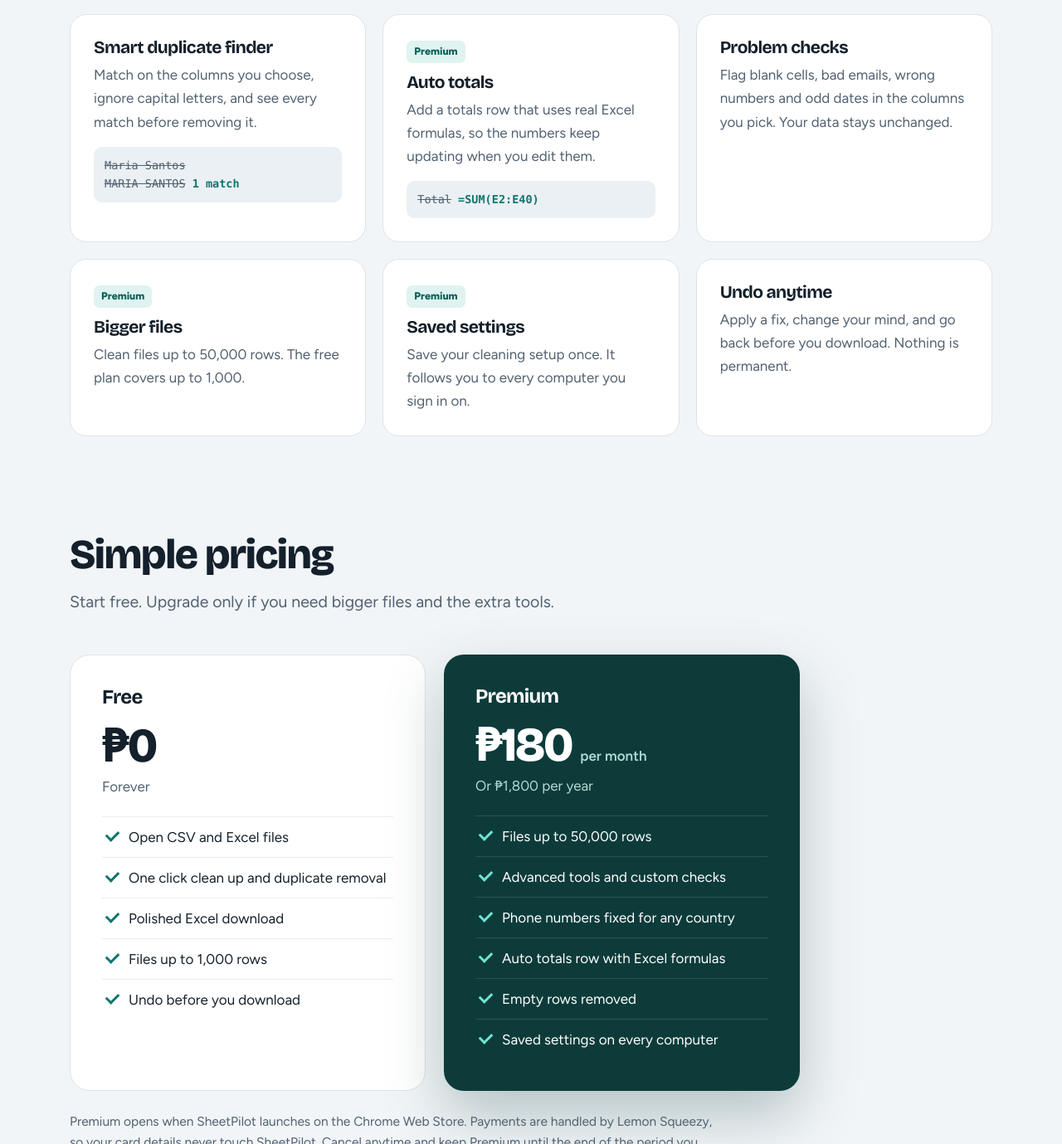
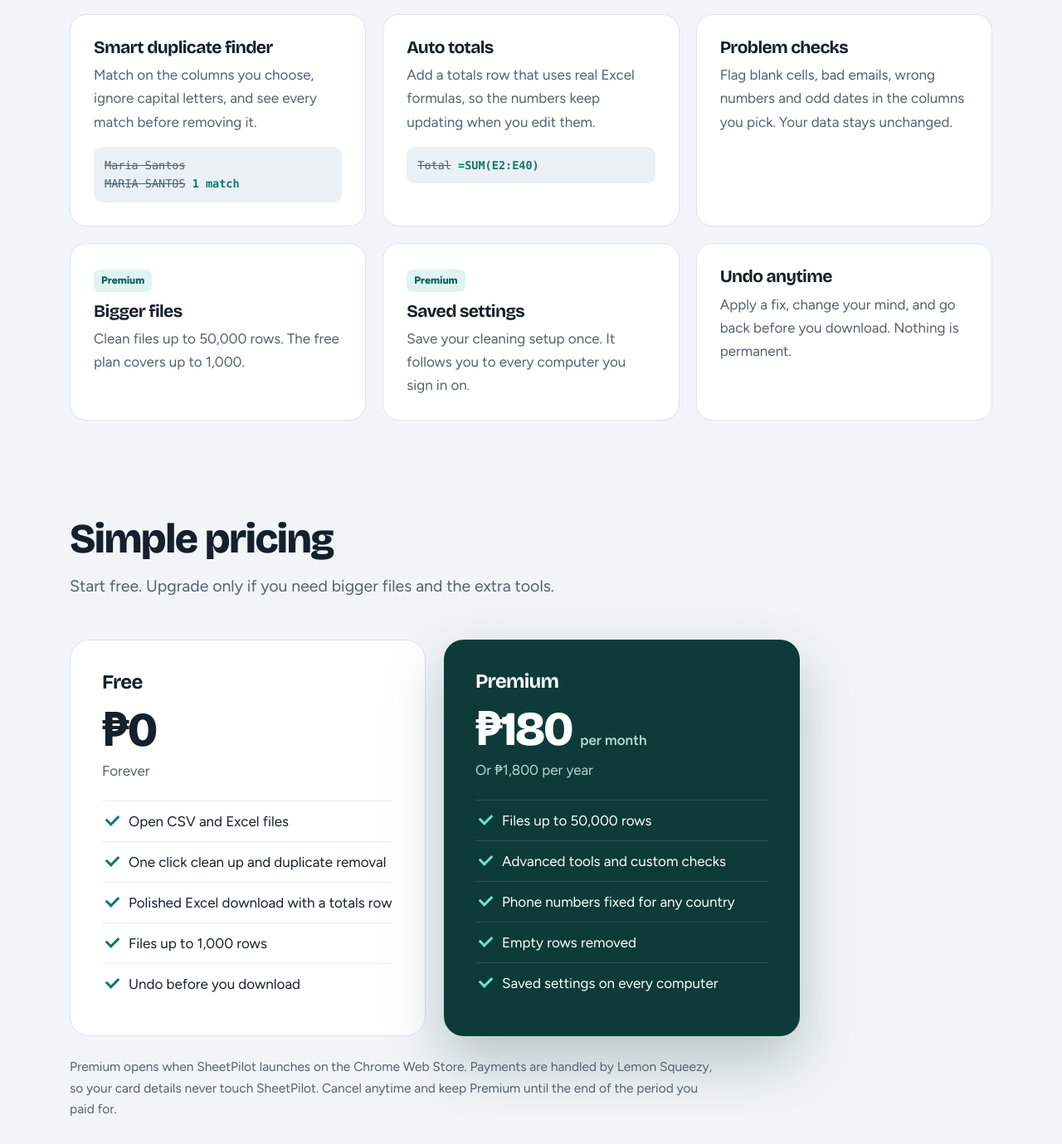
Before and after one commit to AtomicYuki/SheetPilot, a plain HTML site: page index.html in a window 1280 px wide. Shown: the part 2673-4052 px from the top of the page at 83% size. Drawn offline with nearby package versions, Linux system fonts and the light colour scheme.

Commit message:
Add files via upload

```diff
--- a/index.html
+++ b/index.html
@@ -144,15 +144,15 @@ footer .wrap{display:flex;flex-wrap:wrap;gap:18px;justify-content:space-between}
 <div class="card"><h3>Excel in, polished Excel out</h3><p>Open CSV or Excel files, then download a neat .xlsx with a clean font, a colored header, columns and rows that fit, a frozen top row and filters.</p><div class="ba"><s>Plain, cramped sheet</s><br><b>Clean, readable, professional</b></div></div>
 <div class="card"><span class="chip">Premium</span><h3>Phone numbers, any country</h3><p>Pick your country and every number becomes one clean format. Numbers that look wrong are left alone.</p><div class="ba"><s>(212) 555-1234</s><br><s>212.555.1234</s><br><b>+12125551234</b></div></div>
 <div class="card"><h3>Smart duplicate finder</h3><p>Match on the columns you choose, ignore capital letters, and see every match before removing it.</p><div class="ba"><s>Maria Santos</s><br><s>MARIA SANTOS</s> <b>1 match</b></div></div>
-<div class="card"><span class="chip">Premium</span><h3>Auto totals</h3><p>Add a totals row that uses real Excel formulas, so the numbers keep updating when you edit them.</p><div class="ba"><s>Total</s> <b>=SUM(E2:E40)</b></div></div>
+<div class="card"><h3>Auto totals</h3><p>Add a totals row that uses real Excel formulas, so the numbers keep updating when you edit them.</p><div class="ba"><s>Total</s> <b>=SUM(E2:E40)</b></div></div>
 <div class="card"><h3>Problem checks</h3><p>Flag blank cells, bad emails, wrong numbers and odd dates in the columns you pick. Your data stays unchanged.</p></div>
 <div class="card"><span class="chip">Premium</span><h3>Bigger files</h3><p>Clean files up to 50,000 rows. The free plan covers up to 1,000.</p></div>
 <div class="card"><span class="chip">Premium</span><h3>Saved settings</h3><p>Save your cleaning setup once. It follows you to every computer you sign in on.</p></div>
 <div class="card"><h3>Undo anytime</h3><p>Apply a fix, change your mind, and go back before you download. Nothing is permanent.</p></div></div></div></section>
 
 <section id="pricing" style="padding-top:20px"><div class="wrap"><div class="head"><h2>Simple pricing</h2><p>Start free. Upgrade only if you need bigger files and the extra tools.</p></div>
-<div class="plans"><div class="plan"><h3>Free</h3><div class="price">₱0</div><p class="alt">Forever</p><ul><li>Open CSV and Excel files</li><li>One click clean up and duplicate removal</li><li>Polished Excel download</li><li>Files up to 1,000 rows</li><li>Undo before you download</li></ul></div>
-<div class="plan pro"><h3>Premium</h3><div class="price">₱180 <small>per month</small></div><p class="alt">Or ₱1,800 per year</p><ul><li>Files up to 50,000 rows</li><li>Advanced tools and custom checks</li><li>Phone numbers fixed for any country</li><li>Auto totals row with Excel formulas</li><li>Empty rows removed</li><li>Saved settings on every computer</li></ul></div></div>
+<div class="plans"><div class="plan"><h3>Free</h3><div class="price">₱0</div><p class="alt">Forever</p><ul><li>Open CSV and Excel files</li><li>One click clean up and duplicate removal</li><li>Polished Excel download with a totals row</li><li>Files up to 1,000 rows</li><li>Undo before you download</li></ul></div>
+<div class="plan pro"><h3>Premium</h3><div class="price">₱180 <small>per month</small></div><p class="alt">Or ₱1,800 per year</p><ul><li>Files up to 50,000 rows</li><li>Advanced tools and custom checks</li><li>Phone numbers fixed for any country</li><li>Empty rows removed</li><li>Saved settings on every computer</li></ul></div></div>
 <p class="note">Premium opens when SheetPilot launches on the Chrome Web Store. Payments are handled by Lemon Squeezy, so your card details never touch SheetPilot. Cancel anytime and keep Premium until the end of the period you paid for.</p></div></section>
 
 <section id="faq" style="padding-top:20px"><div class="wrap"><div class="head"><h2>Questions</h2></div><div class="faq">
```
